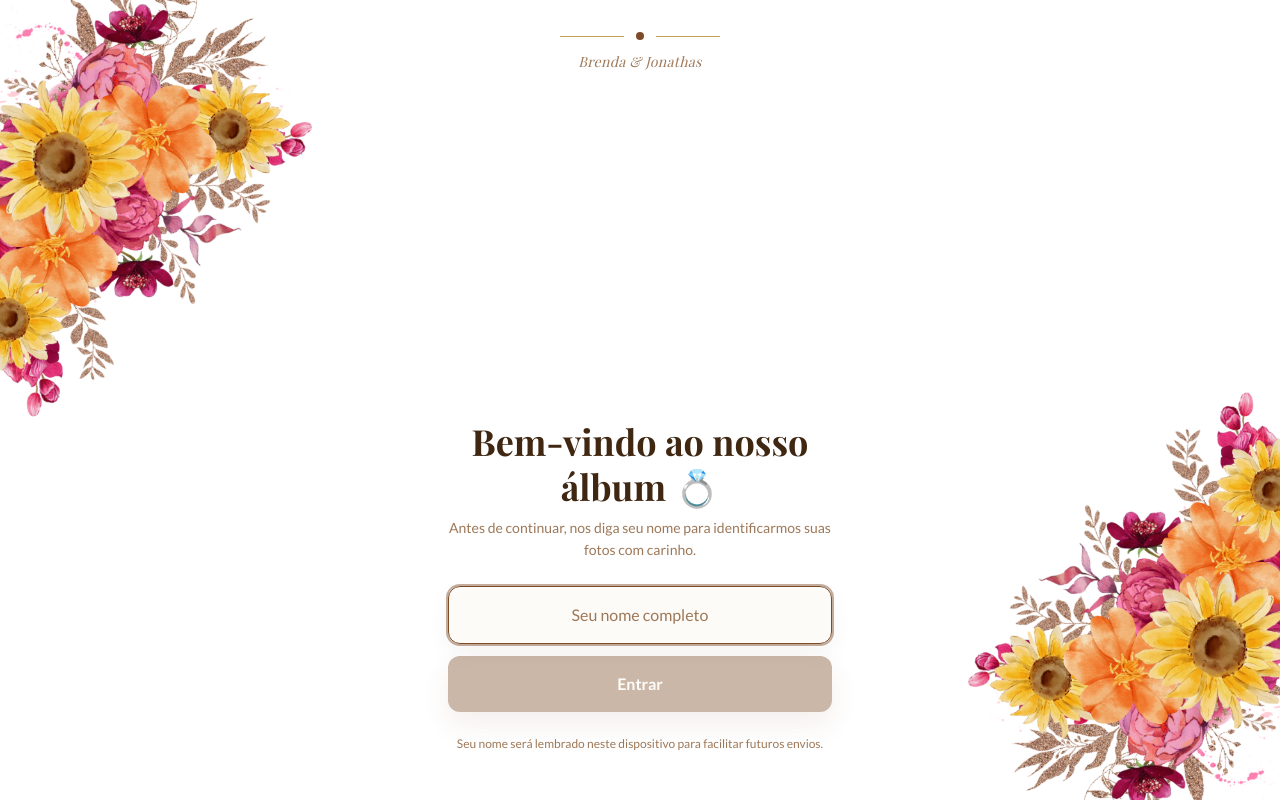
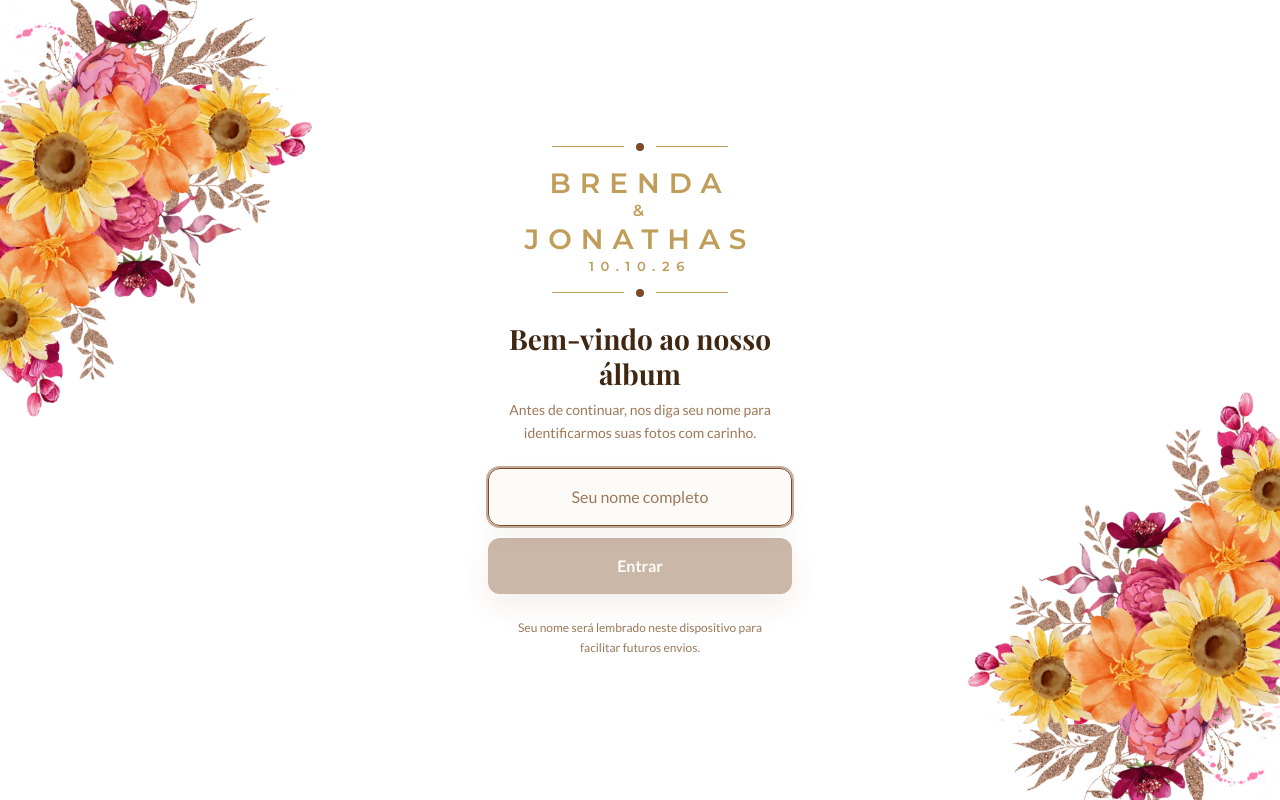
Before and after one commit to TechMind-IA/wedding-memories, a Next.js app: page / in a window 1280 px wide. Built offline with nearby package versions, Linux system fonts and the light colour scheme; a web font is replaced by a local one.

Commit message:
Mais ajustes.

```diff
--- a/app/globals.css
+++ b/app/globals.css
@@ -120,16 +120,37 @@ Função: Centraliza estilos globais, temas e tokens visuais da interface.
 
   .wedding-floral-bg {
     background-color: #fff;
-    background-image:
-      url("/backgrounds/floral-mobile.png"),
-      url("/backgrounds/floral-mobile.png");
-    background-position:
-      35% top,
-      82% bottom;
+    background-image: none;
+    isolation: isolate;
+    --floral-top-offset: 45px;
+    --floral-bottom-offset: -30px;
+  }
+
+  .wedding-floral-bg::before,
+  .wedding-floral-bg::after {
+    content: "";
+    position: absolute;
+    left: -64px;
+    z-index: 0;
+    width: calc(100% + 128px);
+    pointer-events: none;
+    background-image: url("/backgrounds/floral-mobile.png");
     background-repeat: no-repeat;
-    background-size:
-      cover,
-      cover;
+    background-size: cover;
+  }
+
+  .wedding-floral-bg::before {
+    top: 0;
+    height: 58%;
+    background-position: center top;
+    transform: translateX(var(--floral-top-offset));
+  }
+
+  .wedding-floral-bg::after {
+    bottom: 0;
+    height: 58%;
+    background-position: center bottom;
+    transform: translateX(var(--floral-bottom-offset));
   }
 
   @media (min-width: 768px) {
@@ -138,13 +159,17 @@ Função: Centraliza estilos globais, temas e tokens visuais da interface.
       background-position: center;
       background-size: cover;
     }
+
+    .wedding-floral-bg::before,
+    .wedding-floral-bg::after {
+      display: none;
+    }
   }
 
   @media (max-width: 767px) and (min-aspect-ratio: 9 / 16) {
-    .wedding-floral-bg {
-      background-size:
-        auto 100%,
-        auto 100%;
+    .wedding-floral-bg::before,
+    .wedding-floral-bg::after {
+      background-size: auto 100%;
     }
   }
 }
--- a/components/guest-name-screen.tsx
+++ b/components/guest-name-screen.tsx
@@ -26,32 +26,46 @@ export function GuestNameScreen({ onConfirm }: GuestNameScreenProps) {
   }
 
   return (
-    <section className="wedding-floral-bg relative flex min-h-[100svh] flex-col items-center justify-between overflow-y-auto overflow-x-hidden px-4 pb-[calc(env(safe-area-inset-bottom)+1.25rem)] pt-[calc(env(safe-area-inset-top)+1.25rem)] max-[360px]:px-3 max-[700px]:py-4 min-[390px]:py-8">
-      {/* Topo decorativo */}
-      <div className="relative z-10 flex flex-col items-center gap-3">
-        {/* Divisor com ponto marrom */}
-        <div className="flex items-center gap-3 w-40">
-          <div className="flex-1 h-px bg-accent"/>
-          <div className="w-2 h-2 rounded-full bg-primary"/>
-          <div className="flex-1 h-px bg-accent"/>
+    <section className="wedding-floral-bg relative flex min-h-[100svh] flex-col items-center overflow-y-auto overflow-x-hidden px-4 pb-[calc(env(safe-area-inset-bottom)+1.25rem)] pt-[calc(env(safe-area-inset-top)+1.25rem)] max-[360px]:px-3 max-[700px]:py-4 min-[390px]:py-8">
+      {/* Conteúdo principal */}
+      <div className="relative z-10 flex w-full max-w-sm flex-1 flex-col items-center justify-center gap-5 py-6 text-center max-[700px]:gap-4 max-[700px]:py-4 min-[390px]:gap-6">
+        <div className="flex w-full max-w-[19rem] flex-col items-center gap-4 max-[700px]:gap-3">
+          <div className="flex w-36 items-center gap-3 min-[390px]:w-44 max-[700px]:w-32">
+            <div className="flex-1 h-px bg-accent"/>
+            <div className="w-2 h-2 rounded-full bg-primary"/>
+            <div className="flex-1 h-px bg-accent"/>
+          </div>
+
+          <div className="flex flex-col items-center gap-1 text-accent">
+            <h1 className="font-montserrat text-[clamp(1.35rem,7vw,1.75rem)] font-semibold uppercase leading-[1.16] tracking-[0.2em] min-[390px]:tracking-[0.32em] max-[360px]:tracking-[0.16em] max-[700px]:text-[1.38rem]">
+              Brenda
+              <span className="block text-sm font-semibold leading-[1.1] tracking-[0.2em] min-[390px]:text-base">
+                &amp;
+              </span>
+              Jonathas
+            </h1>
+            <p className="font-montserrat text-[0.78rem] font-semibold leading-none tracking-[0.42em] min-[390px]:text-[0.82rem] min-[390px]:tracking-[0.5em]">
+              10.10.26
+            </p>
+          </div>
+
+          <div className="flex w-36 items-center gap-3 min-[390px]:w-44 max-[700px]:w-32">
+            <div className="flex-1 h-px bg-accent"/>
+            <div className="w-2 h-2 rounded-full bg-primary"/>
+            <div className="flex-1 h-px bg-accent"/>
+          </div>
         </div>
-        <p className="font-serif italic text-sm text-muted-foreground tracking-wide">
-          Brenda &amp; Jonathas
-        </p>
-      </div>
 
-      {/* Conteúdo principal */}
-      <div className="relative z-10 flex w-full max-w-sm flex-col items-center gap-5 py-4 text-center max-[700px]:gap-4 max-[700px]:py-3 min-[390px]:gap-6">
-        <div className="flex flex-col gap-2">
-          <h1 className="font-serif text-[clamp(1.85rem,9vw,2.25rem)] font-bold text-foreground leading-tight max-[700px]:text-[1.9rem]">
-            Bem-vindo ao nosso álbum 💍
-          </h1>
-          <p className="font-sans text-sm leading-relaxed text-muted-foreground max-[700px]:text-[0.82rem]">
+        <div className="flex max-w-[19rem] flex-col items-center gap-2">
+          <h2 className="font-serif text-[clamp(1.35rem,7vw,1.75rem)] font-bold leading-tight text-foreground">
+            Bem-vindo ao nosso álbum
+          </h2>
+          <p className="max-w-[17rem] font-sans text-sm leading-relaxed text-muted-foreground max-[700px]:text-[0.82rem]">
             Antes de continuar, nos diga seu nome para identificarmos suas fotos com carinho.
           </p>
         </div>
 
-        <div className="flex w-full flex-col gap-3 max-[700px]:gap-2.5">
+        <div className="flex w-full max-w-[19rem] flex-col gap-3 max-[700px]:gap-2.5">
           <input
             type="text"
             value={name}
@@ -70,7 +84,7 @@ export function GuestNameScreen({ onConfirm }: GuestNameScreenProps) {
           </button>
         </div>
 
-        <p className="font-sans text-xs text-muted-foreground max-[700px]:text-[0.7rem]">
+        <p className="max-w-[17rem] font-sans text-xs leading-relaxed text-muted-foreground max-[700px]:text-[0.7rem]">
           Seu nome será lembrado neste dispositivo para facilitar futuros envios.
         </p>
       </div>
```
Also changed, not shown: public/backgrounds/floral-mobile.png.
